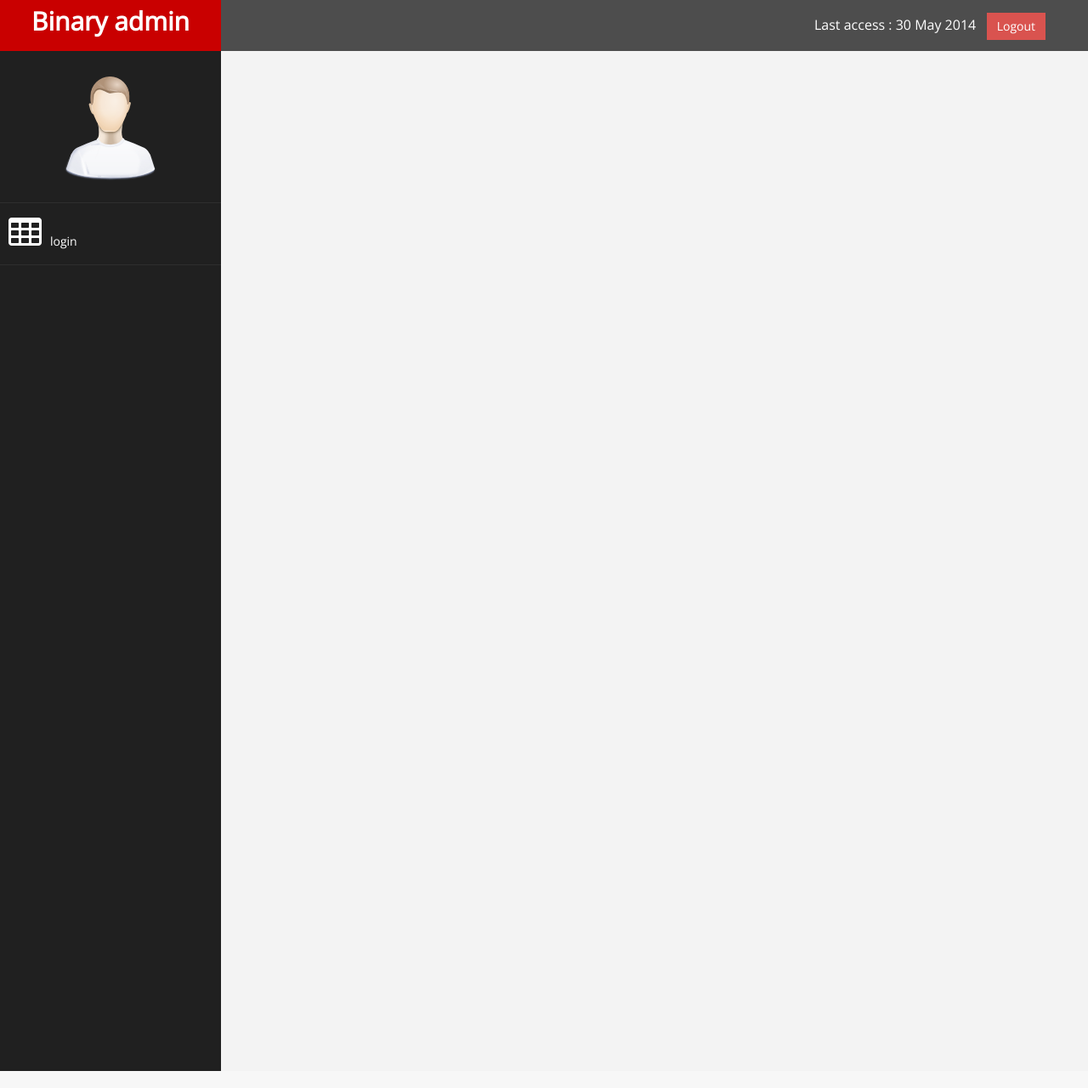
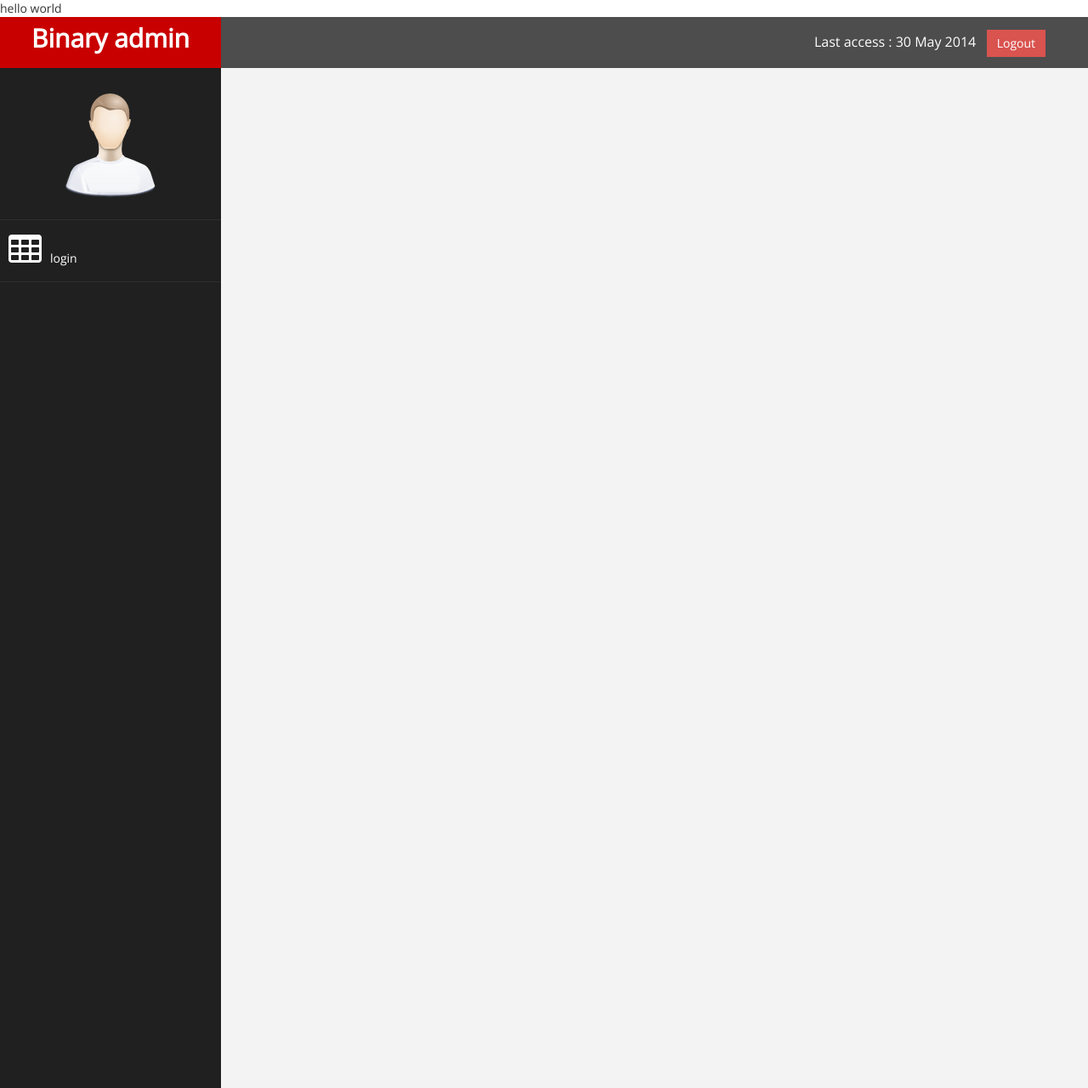
Before and after one commit to monashamma/center, a PHP site: page /index.php in a window 1280 px wide. Shown: the whole page at 85% size. Run offline with PHP 8.4, Linux system fonts and the light colour scheme.

Commit message:
Update index.php

```diff
--- a/index.php
+++ b/index.php
@@ -1,4 +1,5 @@
 <?php
+echo "hello world";
            session_start();
 
 ?>
```
